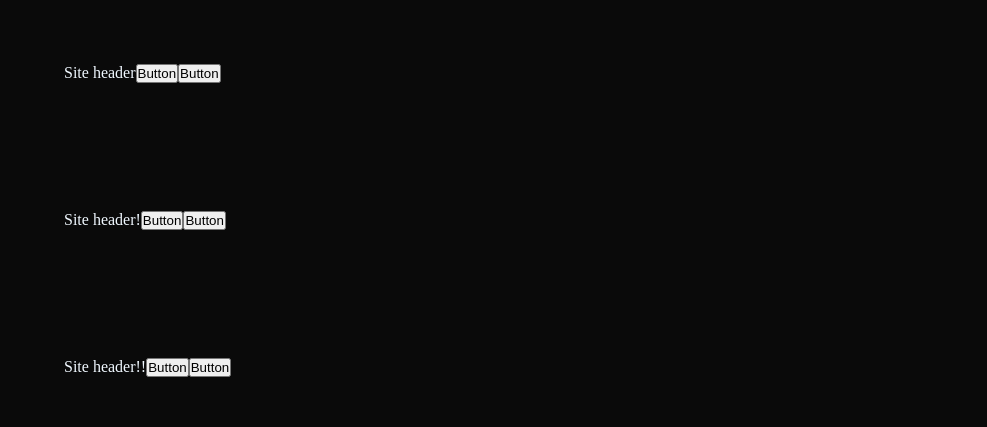
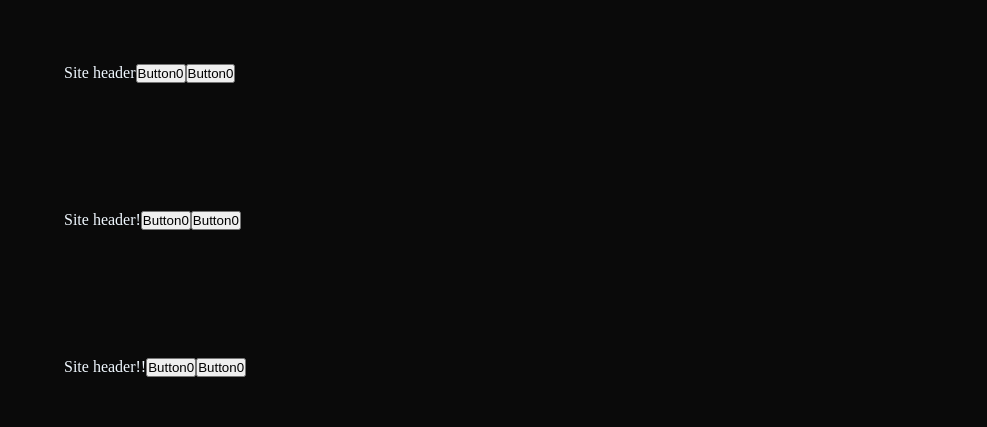
Before and after one commit to Snus292/react-js, a React (Create React App) app: page / in a window 1280 px wide. Shown: the top 427 px of the page, without its empty margins (0-987 px from the left). Built offline with nearby package versions, Linux system fonts and the light colour scheme.

Commit message:
добавлены методы hook для функций( useState(), useEffect() ) и для классов компонетов REACT( componentDidUpdate() )для передачи состояния

```diff
--- a/src/App.js
+++ b/src/App.js
@@ -42,8 +42,13 @@ class App extends React.Component {
         this.inputClick = this.inputClick.bind(this)//регистрация метода для своих событий
 
     }
+    componentDidUpdate(prevProp){//hook componentDidUpdate для классов,
+        if(this.state.helpText !== "Help")// отрабатывает принажатии на конслоль при условии
+            console.log("Somebody")
 
-    helpText = "Help text???"
+    }
+
+    // helpText = "Help text???"
     render() {
         return (<div className="name" >
             <Header title="Site header"></Header>
@@ -60,10 +65,10 @@ class App extends React.Component {
         </div>)
 
     }
-    inputClick() {
+    inputClick() { //метод при нажатии на поля ввода
         this.setState({helpText: "Changed"})
         console.log("Clicked")
     }
-    mouseOver() { console.log("Mouse Over") }
+    mouseOver() { console.log("Mouse Over") } //метод при наведении на поля ввода
 }
 export default App
--- a/src/components/button.js
+++ b/src/components/button.js
@@ -1,4 +1,4 @@
-import React from "react"
+import React, { useEffect, useState } from "react"
 //устраревающий метод  defaultProps в функциональных компонента
 // const Button = (props) => {
 //     return (
@@ -16,8 +16,15 @@ import React from "react"
 // передан, он будет автоматически установлен в "Button".
 
 const Button = ({ text = "Button" }) => {
+    const [click,setClick] = useState(0)//hook useState для передачи состояния
+
+    useEffect(()=>{
+        document.title = `You clicked ${click} times`//2ой пример hook useEffect для изменения заголовка док(для функции)
+    })
+    // console.log(click)
+
     return (
-        <button>{text}</button>
+        <button onClick={()=> setClick(click + 1)}>{text}{click}</button>
     )
 }
 
```
